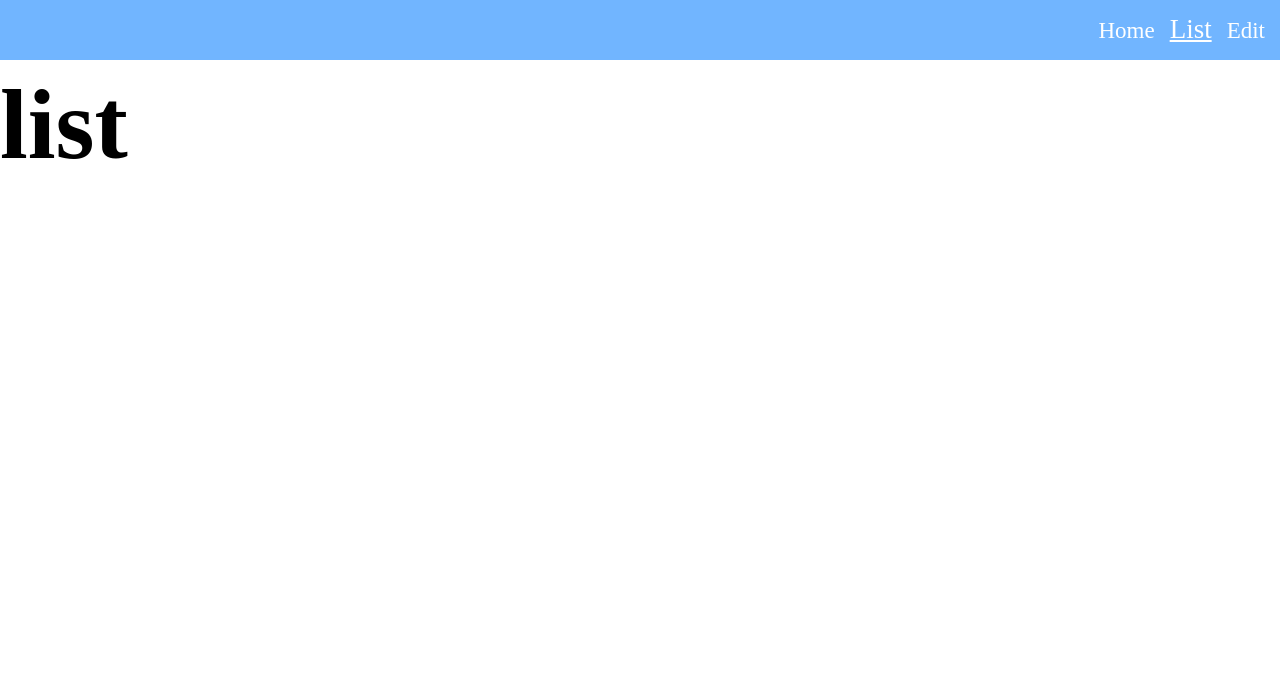
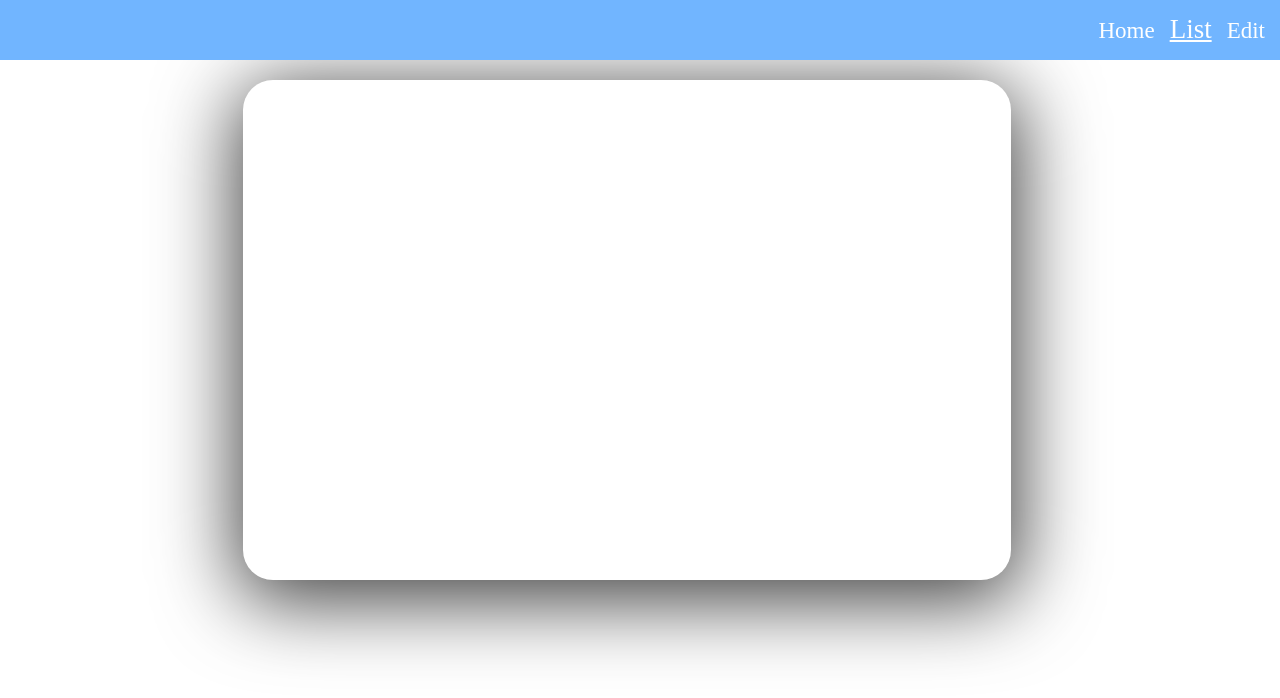
Before and after one commit to DavideBelvedere/ProgettoLista, an Angular app: page / in a window 1280 px wide. Both pictures are taken after a click on the item "List". Shown: the top 698 px of the page. Built offline with nearby package versions, Linux system fonts and the light colour scheme.

Commit message:
prima struttura lista+ merge con master

```diff
--- a/src/app/app.component.html
+++ b/src/app/app.component.html
@@ -1,7 +1,7 @@
 <!--The content below is only a placeholder and can be replaced.-->
 
 <navbar></navbar>
-<div [ngSwitch]="currentSection">
+<div [ngSwitch]="currentSection" class="main-content">
     <home *ngSwitchCase="'Home'"></home>
     <list *ngSwitchCase="'List'"></list>
     <edit *ngSwitchCase="'Edit'"></edit>
--- a/src/app/list-view/list-view.component.css
+++ b/src/app/list-view/list-view.component.css
@@ -0,0 +1,12 @@
+.list-bg {
+    text-align: center;
+    background: white;
+    -webkit-box-shadow: 1px 14px 80px 7px rgba(0, 0, 0, 0.75);
+    -moz-box-shadow: 1px 14px 80px 7px rgba(0, 0, 0, 0.75);
+    box-shadow: 1px 14px 80px 7px rgba(0, 0, 0, 0.75);
+    min-height: 500px;
+    width: 60%;
+    border-radius: 30px;
+    margin-left: 19%;
+    margin-top: 50px;
+}
--- a/src/app/list-view/list-view.component.html
+++ b/src/app/list-view/list-view.component.html
@@ -1 +1,3 @@
-<h1>list</h1>
+<div class="list-bg">
+
+</div>
--- a/src/styles.css
+++ b/src/styles.css
@@ -1,4 +1,9 @@
 /* You can add global styles to this file, and also import other style files */
+
+html {
+    width: 100%;
+    height: 100%;
+}
 
 body {
     padding: 0;
@@ -8,5 +13,10 @@ body {
 }
 
 h1 {
-    font-size: 100px;
+    font-size: 30px;
 }
+
+.main-content {
+    margin-top: 80px;
+    text-align: center;
+}
```
